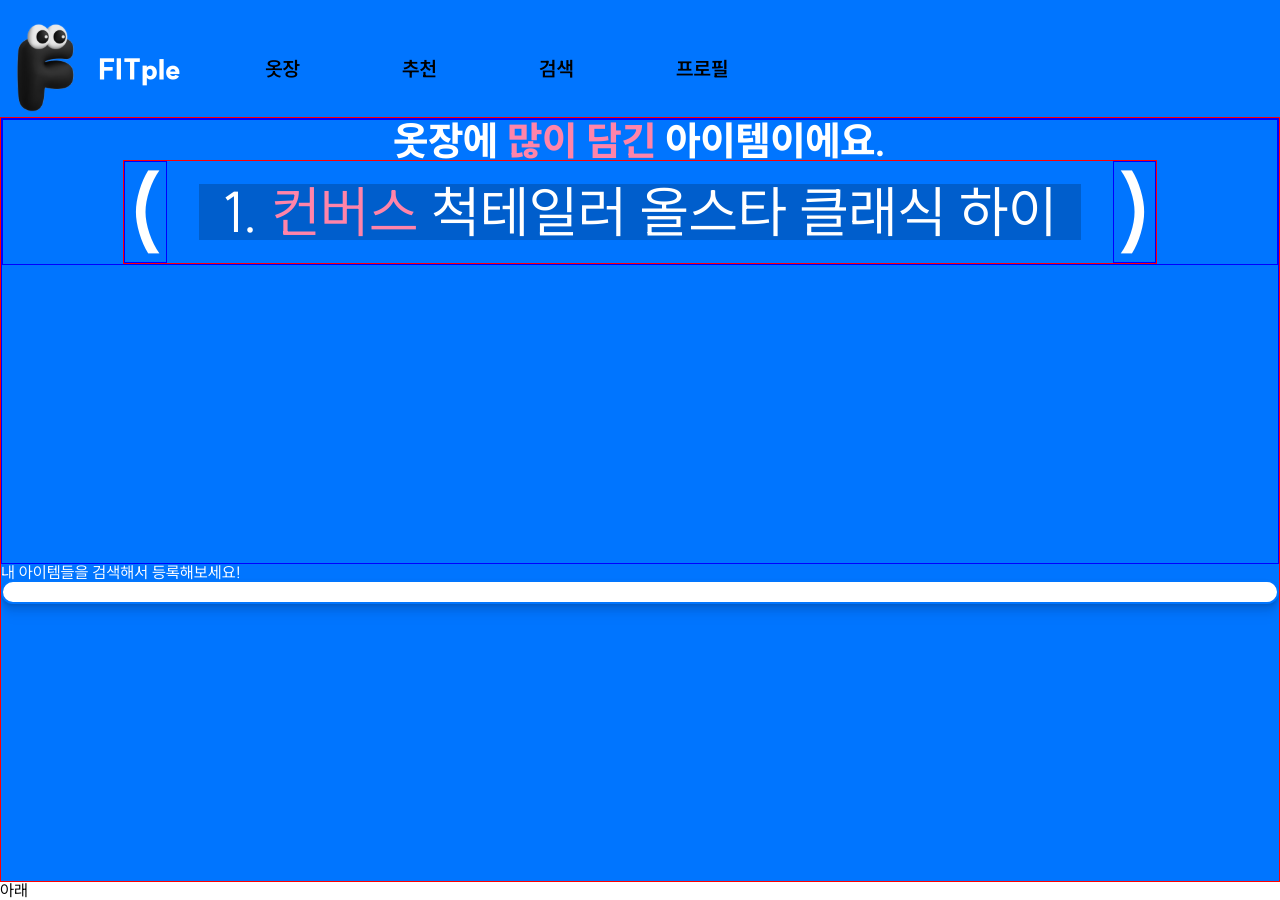
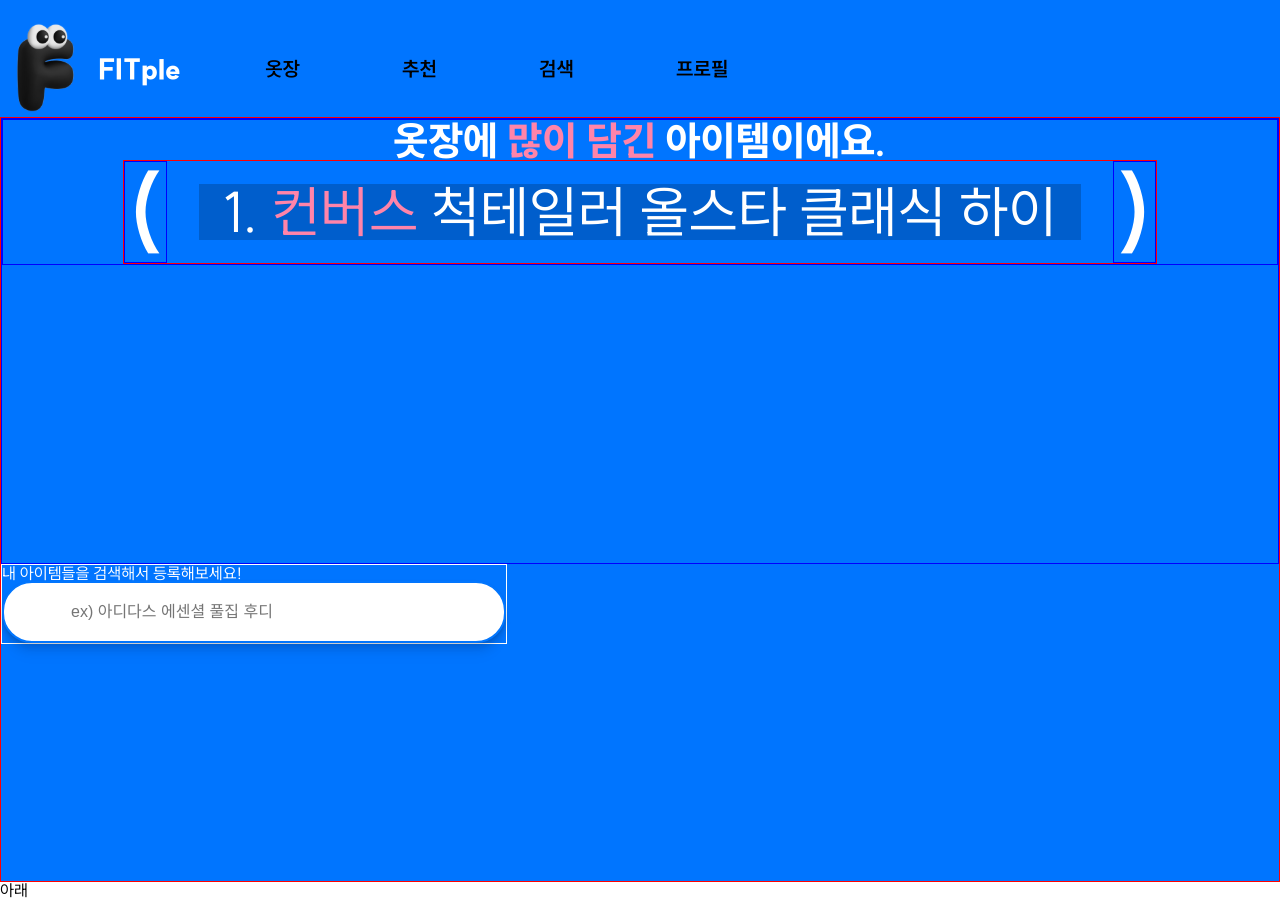
Before and after one commit to soieyans/Frontend, a React (Vite) app in the folder FITple-Frontend/: page /search in a window 1280 px wide. Built offline with nearby package versions, Linux system fonts and the light colour scheme; a web font is replaced by a local one.

Commit message:
feat: [#33]SearchBox 컴포넌트화

```diff
--- a/FITple-Frontend/src/components/Navbar/Navbar.style.js
+++ b/FITple-Frontend/src/components/Navbar/Navbar.style.js
@@ -54,9 +54,7 @@
   }
 `;
 export const SearchContainer = styled.div`
-  height: 61px;
   width: 31%;
   display: ${(props) => (props.blue ? "none" : "flex")};
   align-items: center;
-  position: relative;
 `;
--- a/FITple-Frontend/src/components/SearchBox/SearchBox.jsx
+++ b/FITple-Frontend/src/components/SearchBox/SearchBox.jsx
@@ -1,13 +1,13 @@
 import React from "react";
-import { SearchIconBox, SearchInputBox } from "./SearchBox.style";
+import { Container, SearchIconBox, SearchInputBox } from "./SearchBox.style";
 const SearchBox = ({ src, placeholder }) => {
   return (
-    <>
+    <Container>
       <SearchIconBox>
         <img src={src} />
       </SearchIconBox>
       <SearchInputBox placeholder={placeholder} />
-    </>
+    </Container>
   );
 };
 
--- a/FITple-Frontend/src/components/SearchBox/SearchBox.style.js
+++ b/FITple-Frontend/src/components/SearchBox/SearchBox.style.js
@@ -1,4 +1,10 @@
 import styled from "styled-components";
+export const Container = styled.div`
+  display: flex;
+  align-items: center;
+  position: relative;
+  width: 100%;
+`;
 export const SearchIconBox = styled.button`
   background: none;
   border: none;
@@ -9,13 +15,12 @@
 `;
 export const SearchInputBox = styled.input`
   width: 100%;
-  height: 100%;
   font-size: 16px;
   font-weight: 500;
   box-sizing: border-box;
   border: 2px solid #0276fe;
   border-radius: 30px;
-  padding-left: 67px;
+  padding: 20px 0 20px 67px;
   color: #838383;
   outline: none;
   box-shadow: 0px 1px 3px #0000001a, 0px 5px 5px #00000017,
--- a/FITple-Frontend/src/pages/SearchMainPage/SearchMainPage.jsx
+++ b/FITple-Frontend/src/pages/SearchMainPage/SearchMainPage.jsx
@@ -1,10 +1,12 @@
 import SearchBox from "../../components/SearchBox/SearchBox";
+import SearchIconWhite from "../../../assets/searchIcon-white.svg";
 import {
   Box,
   Container,
   ImpactText,
   ItemContainer,
   MainContainer,
+  SearchContainer,
   SubTitle,
   Title,
   TitleBackground,
@@ -33,10 +35,13 @@
             </Title>
           </TitleBox>
         </TitleContainer>
-        <div>
+        <SearchContainer>
           <div>내 아이템들을 검색해서 등록해보세요!</div>
-          <SearchBox />
-        </div>
+          <SearchBox
+            src={SearchIconWhite}
+            placeholder={"ex) 아디다스 에센셜 풀집 후디"}
+          />
+        </SearchContainer>
       </MainContainer>
       {/* 밑에 아이템 나오는 영역 */}
       <ItemContainer>아래</ItemContainer>
--- a/FITple-Frontend/src/pages/SearchMainPage/SearchMainPage.style.js
+++ b/FITple-Frontend/src/pages/SearchMainPage/SearchMainPage.style.js
@@ -42,5 +42,8 @@
   padding: 0 24px;
   margin: 0 32px;
 `;
-export const SearchContainer = styled.div``;
+export const SearchContainer = styled.div`
+  border: 1px solid white;
+  width: 504px;
+`;
 export const ItemContainer = styled.div``;
```
